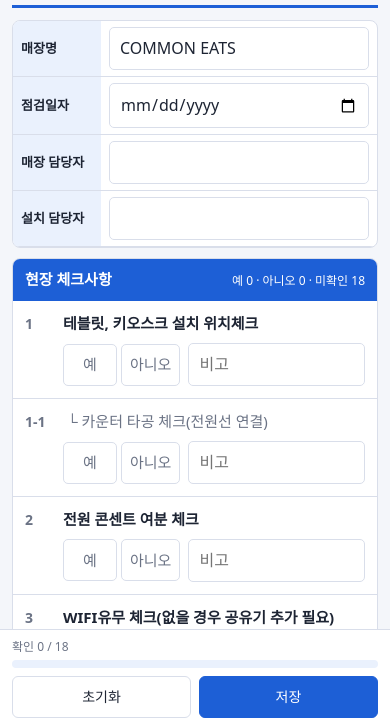
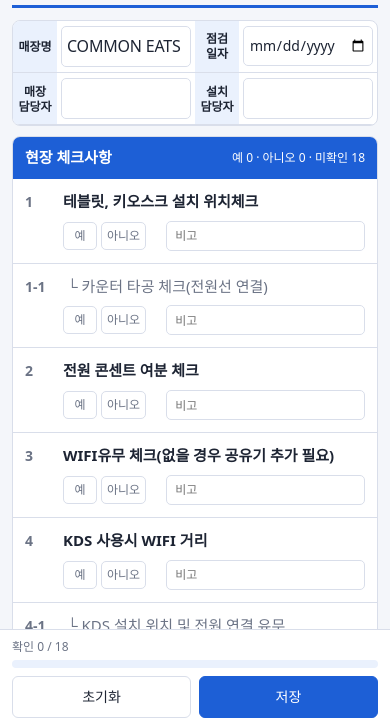
Before and after one commit to junseokha-pixel/open-checklist, a plain HTML site: page site-survey.html in a window 390 px wide. Shown: the part 118-842 px from the top of the page. Drawn offline with Linux system fonts and the light colour scheme.

Commit message:
Mobile: grid info/sign boxes, smaller toggles, spacing
Co-Authored-By: Claude Opus 5.5 <noreply@anthropic.com>

```diff
--- a/site-survey.html
+++ b/site-survey.html
@@ -49,7 +49,7 @@ textarea{min-height:110px;resize:vertical}
 .row.sub .t{font-weight:400;color:var(--muted);padding-left:14px}
 .row.sub .t::before{content:"└ "}
 .row.st-y{background:var(--ok-soft)} .row.st-n{background:var(--no-soft)}
-.tog{display:flex;gap:4px}
+.tog{display:flex;gap:4px;margin-right:12px}
 .tog button{font:inherit;font-size:13px;border:1px solid var(--line);background:var(--card);color:var(--muted);
   border-radius:5px;padding:5px 6px;cursor:pointer;min-width:40px}
 .tog button.on.y{background:var(--ok);border-color:var(--ok);color:#fff}
@@ -57,11 +57,10 @@ textarea{min-height:110px;resize:vertical}
 .row input{font-size:13px}
 .head-row{display:grid;grid-template-columns:48px 1fr auto 1fr;gap:10px;padding:8px 12px;background:var(--soft);
   font-size:13px;font-weight:700;color:var(--muted)}
-.head-row span:nth-child(3){min-width:96px;text-align:center}
+.head-row span:nth-child(3){min-width:96px;text-align:center;margin-right:12px}
 @media (max-width:640px){.head-row{display:none}}
 .noList{margin:0 0 10px;padding-left:18px;color:var(--no);font-size:14px}
 .sign{display:grid;grid-template-columns:1fr 1fr;gap:14px}
-@media (max-width:640px){.sign{grid-template-columns:1fr}}
 .sign .box{border:1px solid var(--line);border-radius:8px;padding:10px 12px;background:var(--card)}
 .sign .box b{display:block;margin-bottom:6px}
 .sig{margin-top:8px}
@@ -96,18 +95,27 @@ textarea{min-height:110px;resize:vertical}
   .card{margin:10px 0}
   .bar{padding:10px 12px;flex-wrap:wrap;row-gap:2px} .bar h2{font-size:15px}
   .bar .cnt{font-size:12px;font-weight:500}
-  .info{grid-template-columns:88px 1fr}
-  .info label{padding:10px 8px;font-size:13px;display:flex;align-items:center;white-space:nowrap}
-  .info div{padding:6px 8px}
+  /* 기본 정보: PC처럼 2열 바둑판 (항목명 | 입력 | 항목명 | 입력) */
+  .info{grid-template-columns:44px minmax(0,1fr) 44px minmax(0,1fr)}
+  .info label{padding:6px 3px;font-size:12px;line-height:1.25;display:flex;align-items:center;justify-content:center;
+    text-align:center;word-break:keep-all}
+  .info div{padding:5px 4px;min-width:0}
+  .info input[type=text],.info input[type=date]{padding:8px 5px;min-width:0;letter-spacing:-.2px}
+  .info input[type=date]{font-size:14px}
   /* iOS에서 입력 시 화면 확대 방지: 16px 이상 */
   input[type=text],input[type=date],textarea,.row input{font-size:16px;padding:9px 10px}
   .row{grid-template-columns:30px auto 1fr;grid-template-areas:"n t t" ". g m";gap:8px;padding:12px}
   .row .no{grid-area:n;text-align:left;align-self:start;padding-top:1px}
   .row .t{grid-area:t;font-size:15px} .row.sub .t{padding-left:4px}
   .row .tog{grid-area:g} .row .memo{grid-area:m;min-width:0}
-  .tog button{min-width:54px;min-height:42px;font-size:15px;padding:6px 8px}
-  .sign{gap:10px}
-  .sig .pad-wrap{height:110px}
+  .row .memo input{padding:3px 8px;height:30px;font-size:12px}
+  .tog button{min-width:34px;min-height:28px;height:28px;font-size:12px;padding:2px 5px;line-height:1}
+  /* 서명: PC처럼 2열 바둑판 (점검자 확인 | 매장 확인) */
+  .sign{gap:8px;grid-template-columns:minmax(0,1fr) minmax(0,1fr)}
+  .sign .box{padding:8px;min-width:0}
+  .sign .box b{font-size:14px;margin-bottom:4px}
+  .sign .box input{padding:6px 8px;height:34px}
+  .sig .pad-wrap{height:100px}
   .sig .tools button{font-size:14px;padding:6px 0}
   .dock .in{padding:8px 12px calc(8px + env(safe-area-inset-bottom));gap:8px}
   .prog{flex-basis:100%}
@@ -131,7 +139,7 @@ textarea{min-height:110px;resize:vertical}
 <div class="card">
   <div class="info">
     <label>매장명</label><div><input type="text" data-k="store" value="COMMON EATS"></div>
-    <label>점검일자</label><div><input type="date" data-k="date"></div>
+    <label>점검<wbr>일자</label><div><input type="date" data-k="date"></div>
     <label>매장 담당자</label><div><input type="text" data-k="owner"></div>
     <label>설치 담당자</label><div><input type="text" data-k="installer"></div>
   </div>
```
